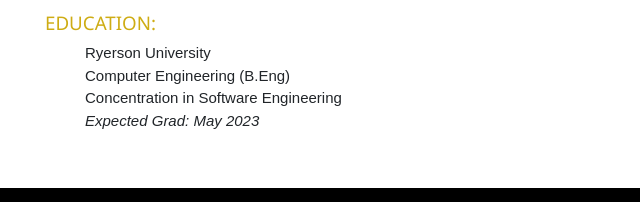
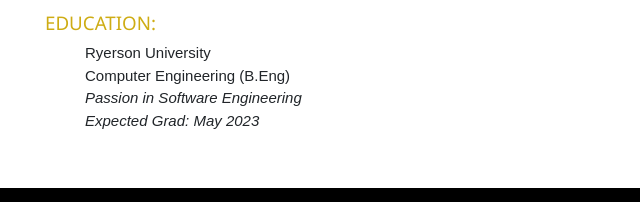
Before and after one commit to smitbhavsar93/smitbhavsar93.github.io, a plain HTML site: page index.html in a window 1280 px wide. Shown: the part 1078-1280 px from the top of the page, 0-640 px from the left. Drawn offline with nearby package versions, Linux system fonts and the light colour scheme.

Commit message:
Update index.html

```diff
--- a/index.html
+++ b/index.html
@@ -68,7 +68,7 @@ body {font-family: "Arial", sans-serif}
       <ol>
         <p>Ryerson University <br>
           Computer Engineering (B.Eng) <br>
-          Concentration in Software Engineering <br>
+          <i>Passion in Software Engineering</i> <br>
           <i>Expected Grad: May 2023</i>
         </p>
       </ol>
```
